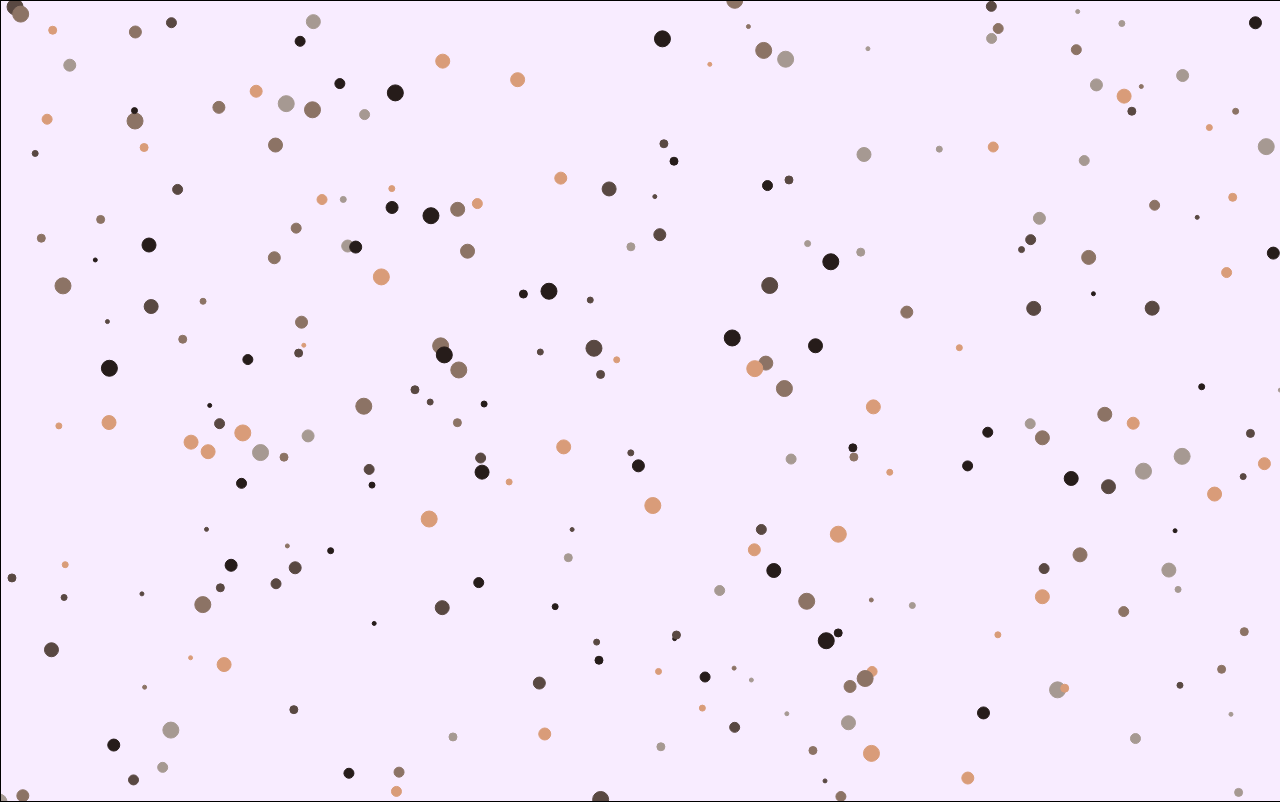
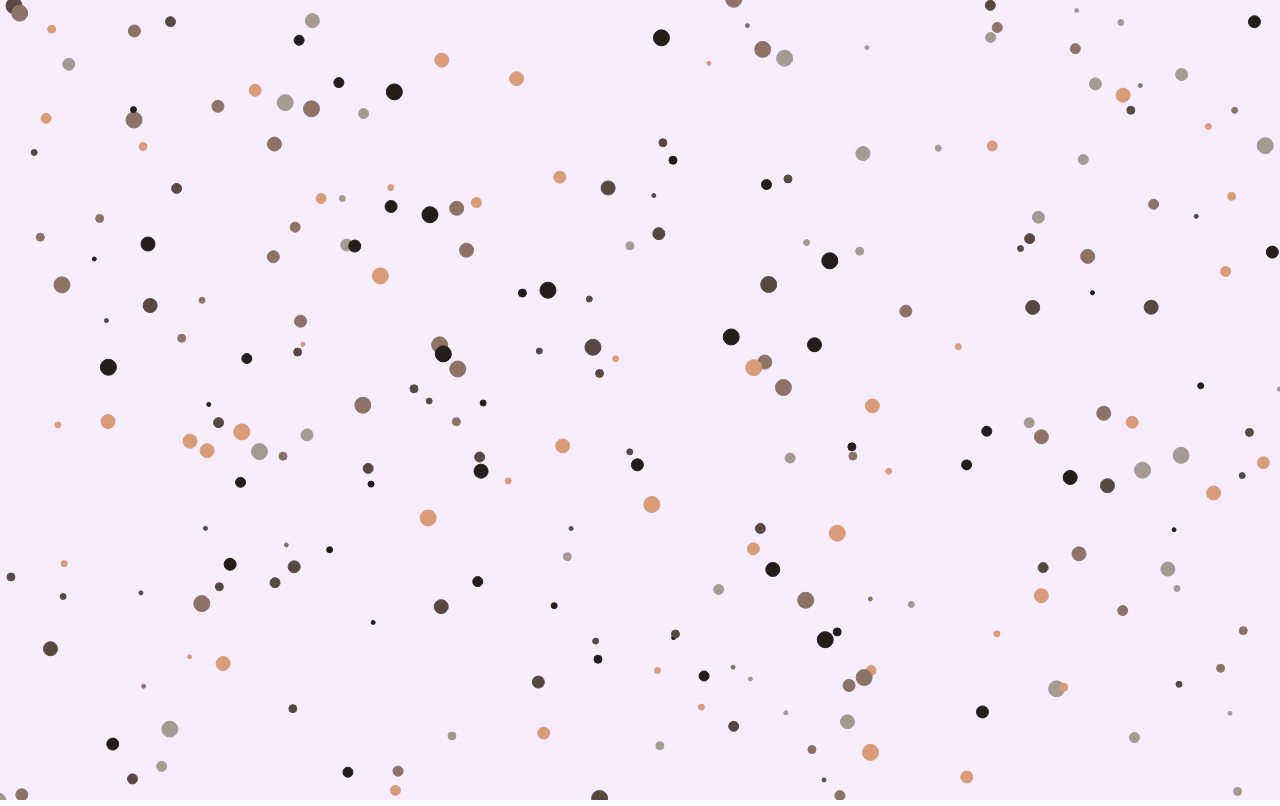
Before and after one commit to RohanYadav5/Canvas, a plain HTML site: page project2/index.html in a window 1280 px wide. Drawn offline with Linux system fonts and the light colour scheme.

Commit message:
added resize css

```diff
--- a/project2/index.html
+++ b/project2/index.html
@@ -5,8 +5,10 @@
         <title></title>
         <style>
             canvas{
-                border: 1px solid black;
+                /* border: 1px solid black; */
                 background-color: #f8ecff;
+                width: 100%;
+                height: 100%;
             }
             body{
                 margin: 0;
```
